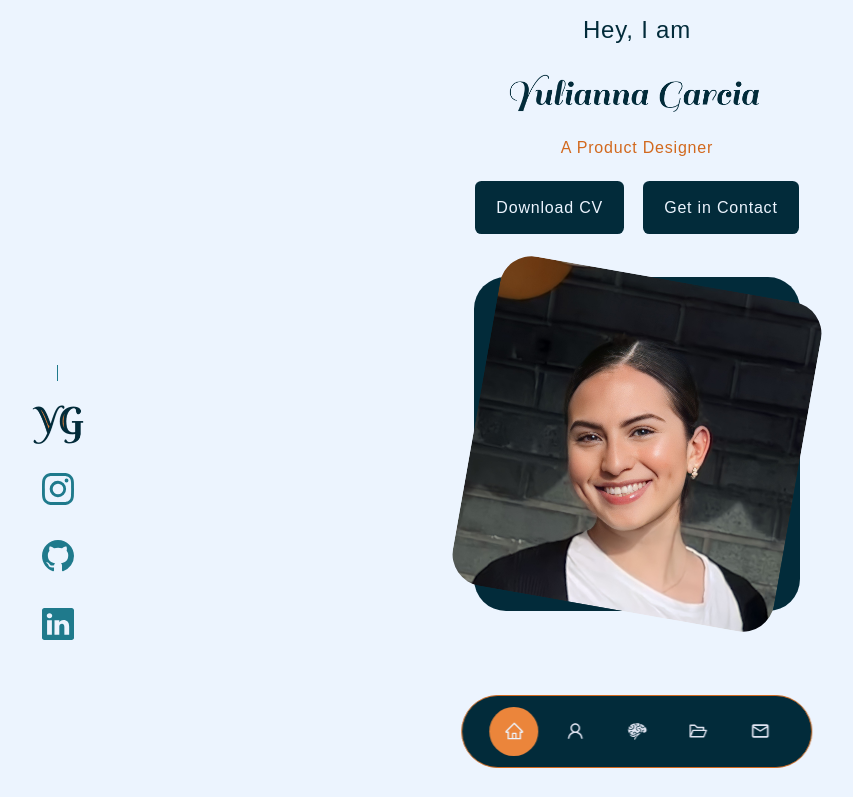
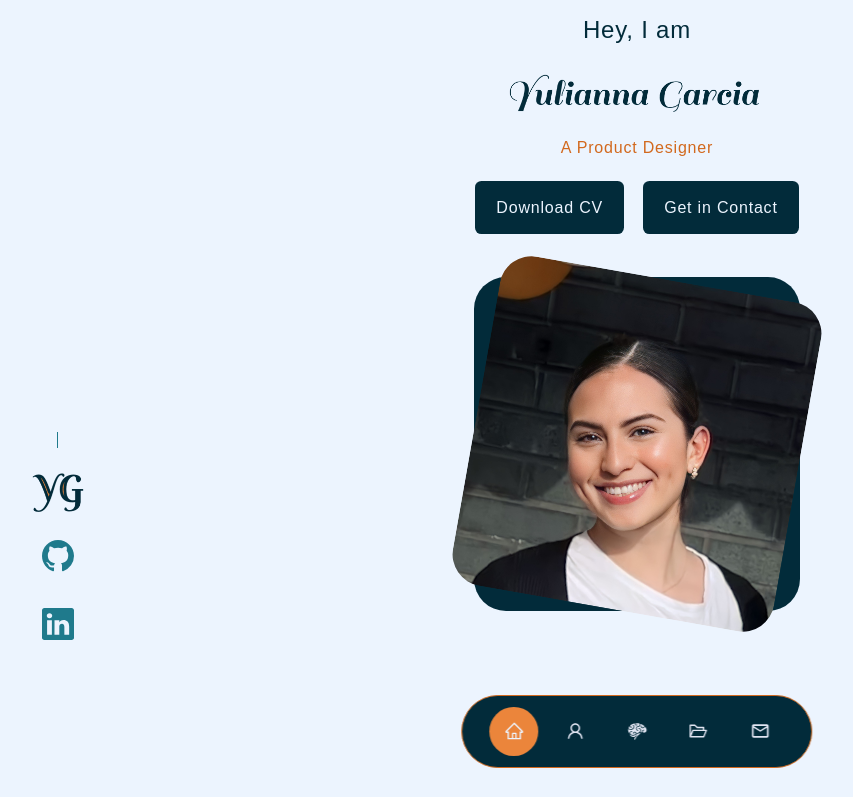
Before and after one commit to yuliannagarcia/react-portfolio, a React (Create React App) app: page / in a window 1280 px wide. Shown: the top 797 px of the page, without its empty margins (3-856 px from the left). Built offline with nearby package versions, Linux system fonts and the light colour scheme.

Commit message:
edited socials

```diff
--- a/src/components/Socials/Socials.css
+++ b/src/components/Socials/Socials.css
@@ -1,14 +1,17 @@
-.logo {
-    width: 25%;
-    height: 25%;
-  }
+
 
 .logo:hover {
     transform: rotate(30deg);
     border-radius: 10%;
   }
 
-/*  Socials  */
+  .logo {
+    width: 25%;
+    height: 25%;
+    position: relative; /* Add relative positioning */
+    z-index: 2; /* Set z-index to bring it to the front */
+}
+
 .socials {
     display: flex;
     flex-direction: column-reverse;
@@ -19,6 +22,7 @@
     bottom: 9rem;
     font-size: 2rem;
     color: var(--color-primary);
+    z-index: 1; /* Set z-index to ensure it's behind the logo */
 }
 .socials a{
     color: var(--color-primary-variant);
@@ -35,3 +39,17 @@
     color: var(--color-primary-variant);
     pointer-events: none;
 }
+
+/* Responsive Styles */
+@media screen and (max-width: 1024px) {
+    .socials {
+        display: none;
+     }
+}
+
+@media screen and (max-width: 576px) {
+    .socials {
+       display: none;
+    }
+
+}
--- a/src/components/Socials/Socials.jsx
+++ b/src/components/Socials/Socials.jsx
@@ -3,7 +3,7 @@ import './Socials.css'
 import YG from '../../Assets/yg.png';
 import {BsLinkedin} from 'react-icons/bs';
 import {BsGithub} from 'react-icons/bs';
-import {BsInstagram} from 'react-icons/bs';
+
 
 const Socials = () => {
   return (
@@ -11,8 +11,7 @@ const Socials = () => {
       <div className='socials'>
         <a href="https://www.linkedin.com/in/yulianna-garcia-37919a1a2" target='_blank' rel="noreferrer"><BsLinkedin/></a>
         <a href="https://github.com/yuliannagarcia" target='_blank' rel="noreferrer"><BsGithub/></a>
-        <a href="https://instagram.com/designwithyulianna?igshid=MTIyMzRjYmRlZg==" target='_blank' rel="noreferrer"><BsInstagram/></a>
-        <img src={YG} alt="" className='logo' href="#Home"/>
+        <img src={YG} alt="" className='logo'/>
       </div>
     </>
   )
```
